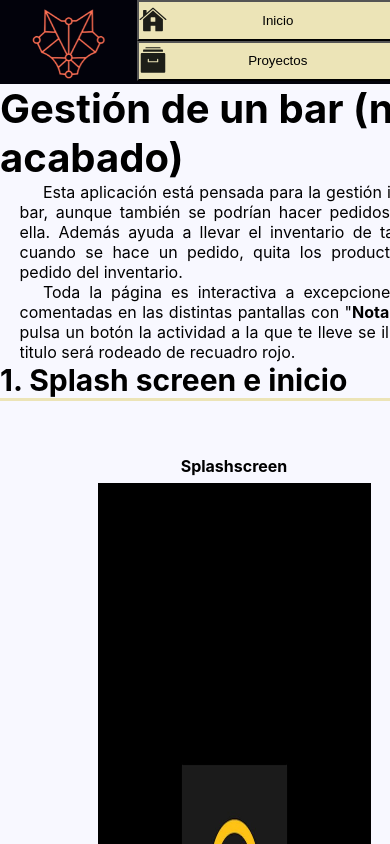
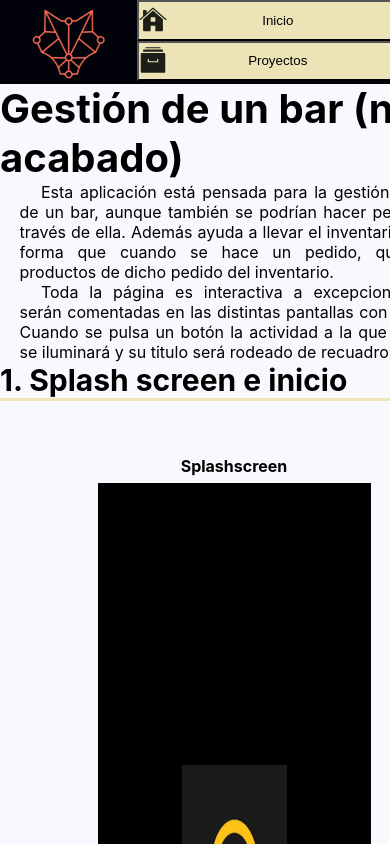
Before and after one commit to desarrolladorfpb/paginaPersonal, a React (Create React App) app: page /proyectos/bar in a window 390 px wide. Shown: the top 844 px of the page. Built offline with nearby package versions, Linux system fonts and the light colour scheme.

Commit message:
last last upload

```diff
--- a/src/style_inicio.css
+++ b/src/style_inicio.css
@@ -54,7 +54,12 @@
         width: 40%;
     }
     #detalles{
+        text-align: justify;
         top: -15%;
+    }
+    #detallesp{
+        width: 100%;
+        text-align: justify;
     }
     #micontainer2{
         left: 0%;
--- a/src/style_mercadona.css
+++ b/src/style_mercadona.css
@@ -107,7 +107,7 @@
     }
     .containerAct_descripcion{
         left:5%;
-        width: 120%;
+        width: 110%;
         text-align: justify;
     }
     .seccion_descripcion{
```
